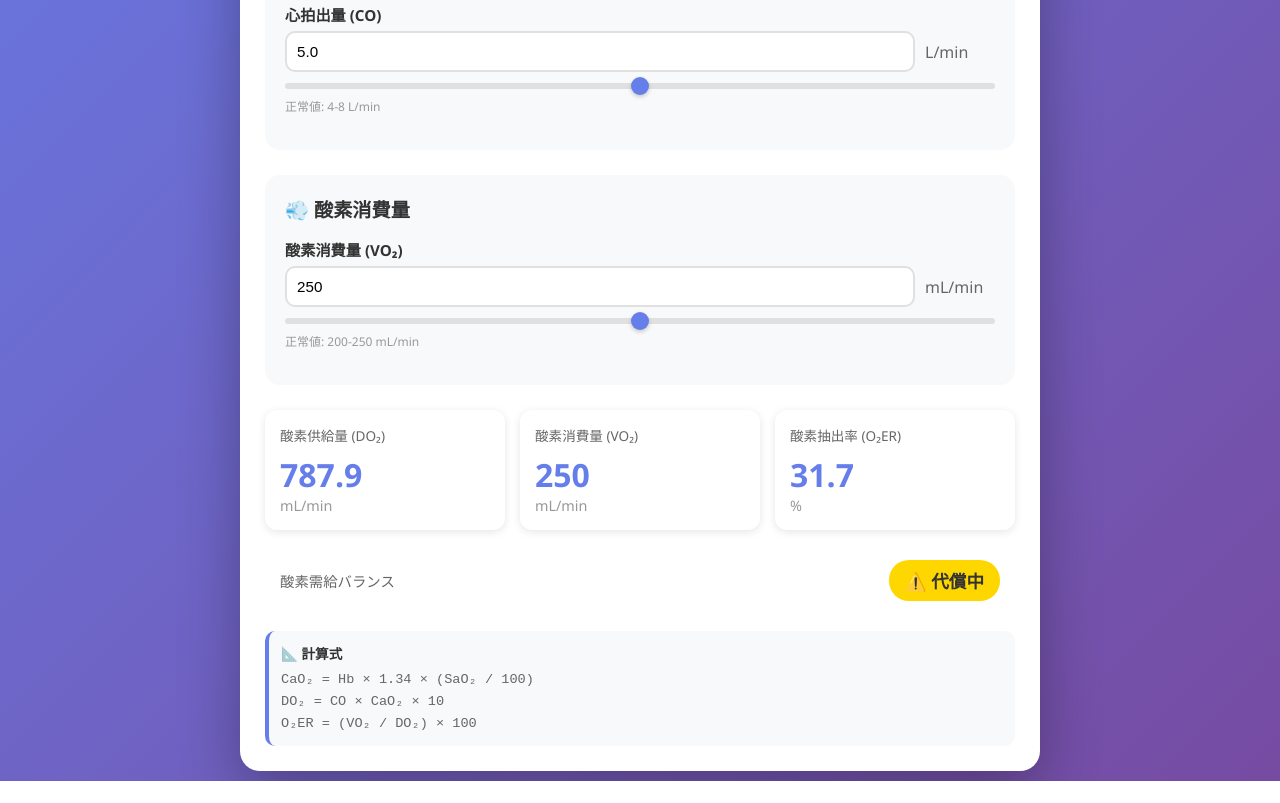
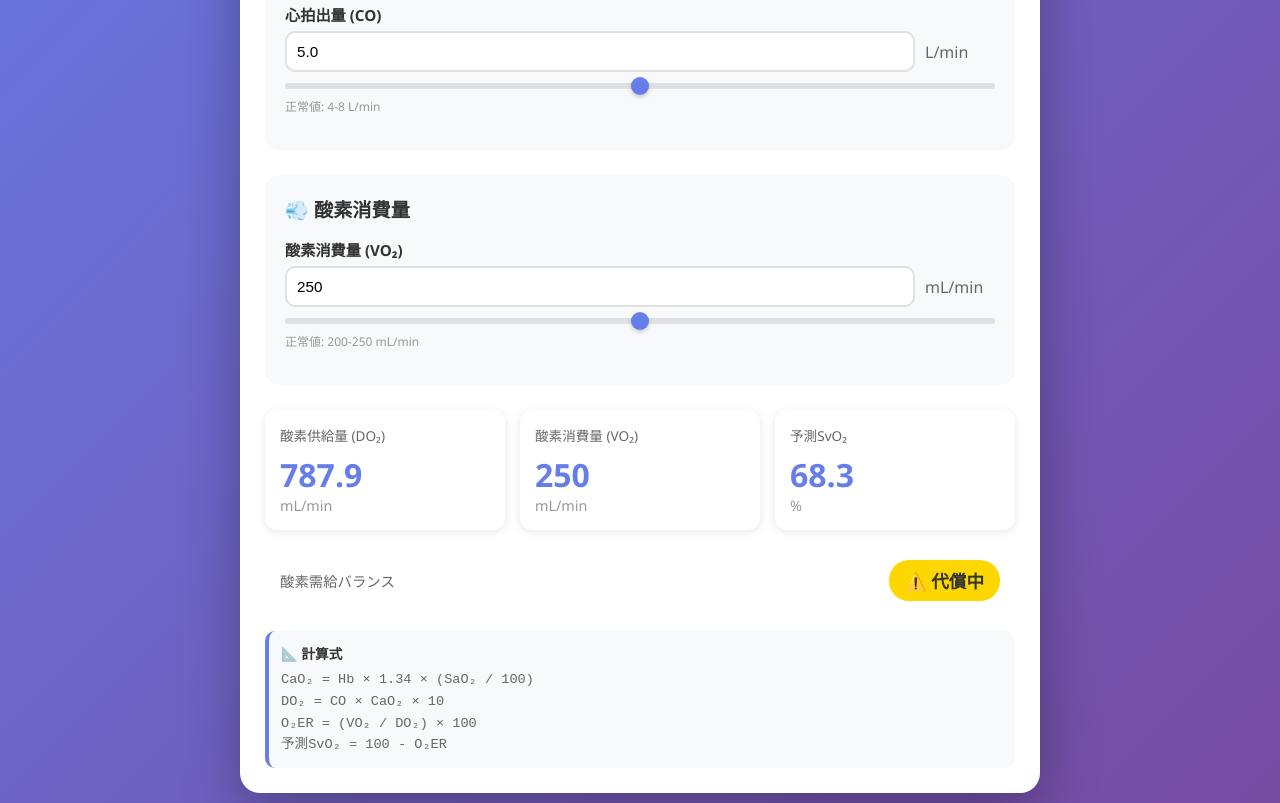
Before and after one commit to aki777ce/do2-calculator, a plain HTML site: page advanced.html in a window 1280 px wide. Shown: the part 544-1347 px from the top of the page. Before the commit the page ends 1325 px from the top, so only its background shows below. Drawn offline with Linux system fonts and the light colour scheme.

Commit message:
Replace O2ER with predicted SvO2 (100 - O2ER) and update evaluation criteria

```diff
--- a/advanced.html
+++ b/advanced.html
@@ -442,8 +442,8 @@
                     <div class="result-card-unit">mL/min</div>
                 </div>
                 <div class="result-card">
-                    <div class="result-card-title">酸素抽出率 (O₂ER)</div>
-                    <div class="result-card-value" id="o2er">-</div>
+                    <div class="result-card-title">予測SvO₂</div>
+                    <div class="result-card-value" id="predictedSvo2">-</div>
                     <div class="result-card-unit">%</div>
                 </div>
             </div>
@@ -458,7 +458,8 @@
                 <div class="formula-text">
                     CaO₂ = Hb × 1.34 × (SaO₂ / 100)<br>
                     DO₂ = CO × CaO₂ × 10<br>
-                    O₂ER = (VO₂ / DO₂) × 100
+                    O₂ER = (VO₂ / DO₂) × 100<br>
+                    予測SvO₂ = 100 - O₂ER
                 </div>
             </div>
         </div>
@@ -605,19 +606,21 @@
             const cao2 = hb * 1.34 * (sao2 / 100);
             const do2 = co * cao2 * 10;
             const o2er = (vo2 / do2) * 100;
+            const predictedSvo2 = 100 - o2er;
 
             document.getElementById('do2Balance').textContent = do2.toFixed(1);
             document.getElementById('vo2Display').textContent = vo2.toFixed(0);
-            document.getElementById('o2er').textContent = o2er.toFixed(1);
+            document.getElementById('predictedSvo2').textContent = predictedSvo2.toFixed(1);
 
             const balanceIndicator = document.getElementById('balanceIndicator');
             const balanceStatus = document.getElementById('balanceStatus');
             balanceIndicator.style.display = 'flex';
 
-            if (o2er < 25) {
+            // 予測SvO₂による評価（SvO₂が高いほど良好）
+            if (predictedSvo2 >= 75) {
                 balanceStatus.textContent = '✓ 良好';
                 balanceStatus.className = 'balance-status good';
-            } else if (o2er < 35) {
+            } else if (predictedSvo2 >= 65) {
                 balanceStatus.textContent = '⚠️ 代償中';
                 balanceStatus.className = 'balance-status warning';
             } else {
```
